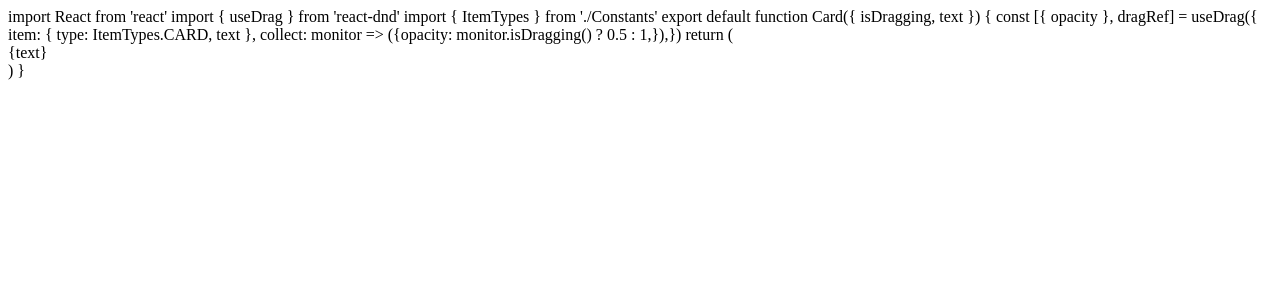
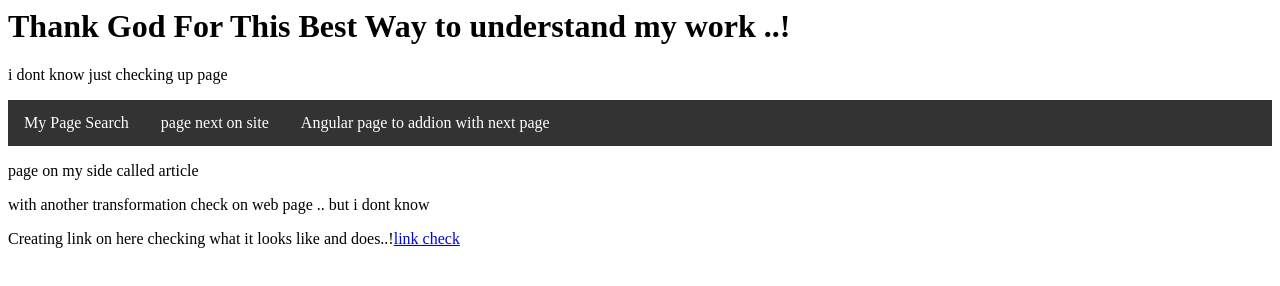
Before and after one commit to AvinashBabu510/AB, a plain HTML site: page index.html in a window 1280 px wide. Drawn offline with Linux system fonts and the light colour scheme.

Commit message:
Add files via upload

```diff
--- a/index.html
+++ b/index.html
@@ -1,17 +1,73 @@
+<html>
+<head>
+    <meta charset= "utf-8">
+<style>
+    ul {
+  list-style-type: none;
+  margin: 0;
+  padding: 0;
+  overflow: hidden;
+  background-color: #333;
+}
+
+li {
+  float: left;
+}
+
+li a {
+  display: block;
+  color: white;
+  text-align: center;
+  padding: 14px 16px;
+  text-decoration: none;
+}
+
+li a:hover:not(.active) {
+  background-color: #111;
+}
+
+.active {
+  background-color: #4CAF50;
+}
+</style>
+<script>
+    </script>
 
 
-import React from 'react'
-import { useDrag } from 'react-dnd'
-import { ItemTypes } from './Constants'
+</head>
+<body>
+    <header role = "its General project">
+        <h1>Thank God For This Best Way to understand my work ..!</h1>
+    <p>i dont know just checking up page </p>    </header>
+<div>
+   <nav> <ul>
+        <li><a href = "https://www.google.com/">My Page Search</a></li>
+        <li><a href = "https://www.tutorialspoint.com/html5/html5_syntax.htm">page next on site</a></li>
+ <li><a href = "https://www.tutorialspoint.com/angularjs/angularjs_controllers.htm">Angular page to addion with next page</a></li>
+    </ul>
+</nav>
+
+<article>
+    <section>
+        <p>page on my side called article  </p>
+    </section>
+</article>
+
+<aside><p> with another transformation check on web page .. but i dont know</p></aside>
+</div>
+</body>
 
 
-export default function Card({ isDragging, text }) {
-  const [{ opacity }, dragRef] = useDrag({
-    item: { type: ItemTypes.CARD, text },
-    collect: monitor => ({opacity: monitor.isDragging() ? 0.5 : 1,}),})
-  return (
-    <div ref={dragRef} style={{ opacity }}>
-      {text}
-    </div>
-  )
-}
+
+
+
+
+<footer>
+    <p>Creating link on here checking what it looks like and does..!<a href = "https://www.tutorialspoint.com/html5/html5_syntax.htm">link check</a> </p>
+
+</footer>
+
+
+
+
+</html>
```
